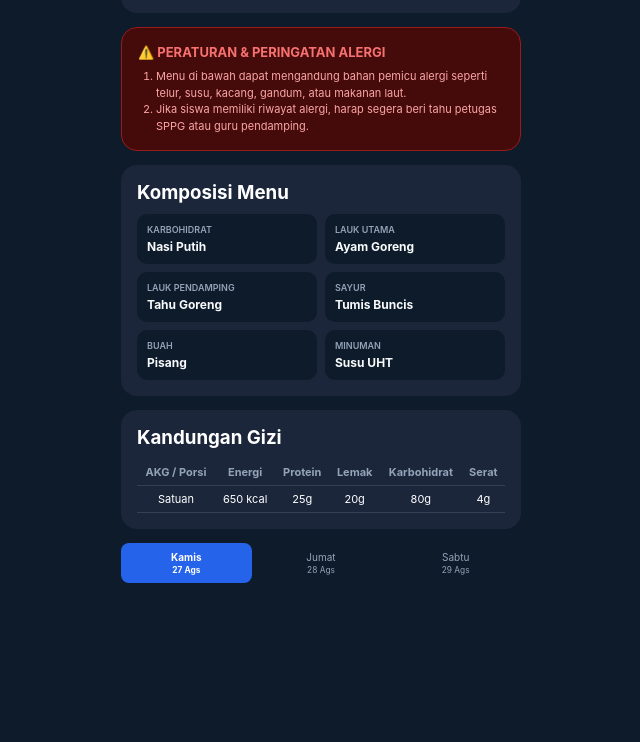
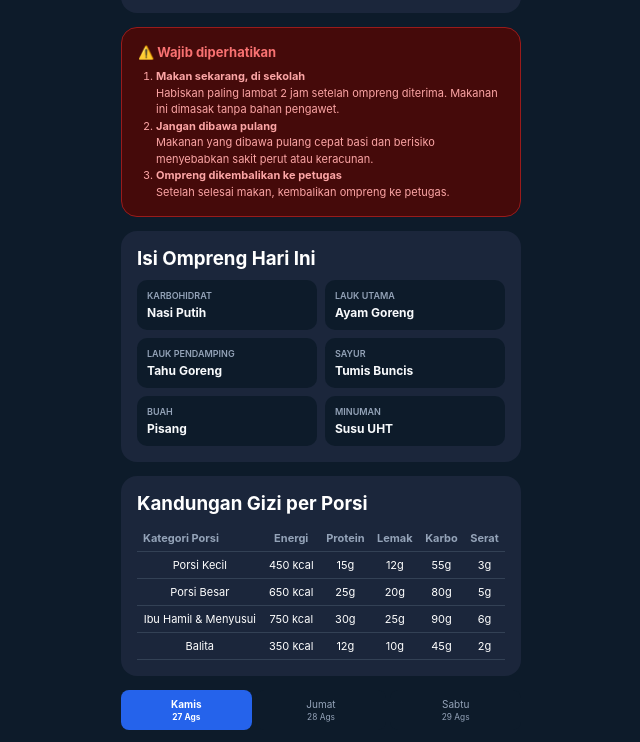
Before and after one commit to SPPGIWAPIKepuharjo/Menu-Makan-Bergizi-Gratis, a plain HTML site: page index.html in a window 1280 px wide. Shown: the part 416-1158 px from the top of the page, without its empty margins (319-959 px from the left). Before the commit the page ends 1011 px from the top, so only its background shows below. Drawn offline with Linux system fonts and the light colour scheme.

Commit message:
Update index.html

```diff
--- a/index.html
+++ b/index.html
@@ -28,18 +28,19 @@
             </div>
         </section>
 
-        <!-- Peringatan Alergi -->
+        <!-- Wajib Diperhatikan -->
         <section class="card warning-card">
-            <h3>⚠️ PERATURAN & PERINGATAN ALERGI</h3>
+            <h3>⚠️ Wajib diperhatikan</h3>
             <ol>
-                <li>Menu di bawah dapat mengandung bahan pemicu alergi seperti telur, susu, kacang, gandum, atau makanan laut.</li>
-                <li>Jika siswa memiliki riwayat alergi, harap segera beri tahu petugas SPPG atau guru pendamping.</li>
+                <li><strong>Makan sekarang, di sekolah</strong><br>Habiskan paling lambat 2 jam setelah ompreng diterima. Makanan ini dimasak tanpa bahan pengawet.</li>
+                <li><strong>Jangan dibawa pulang</strong><br>Makanan yang dibawa pulang cepat basi dan berisiko menyebabkan sakit perut atau keracunan.</li>
+                <li><strong>Ompreng dikembalikan ke petugas</strong><br>Setelah selesai makan, kembalikan ompreng ke petugas.</li>
             </ol>
         </section>
 
         <!-- Komposisi Menu -->
         <section class="card">
-            <h3>Komposisi Menu</h3>
+            <h3>Isi Ompreng Hari Ini</h3>
             <div class="menu-grid">
                 <div class="grid-item">
                     <span>KARBOHIDRAT</span>
@@ -68,31 +69,57 @@
             </div>
         </section>
 
-        <!-- Kandungan Gizi -->
+        <!-- Kandungan Gizi (5 Kolom Nutrisi + 4 Porsi) -->
         <section class="card">
-            <h3>Kandungan Gizi</h3>
+            <h3>Kandungan Gizi per Porsi</h3>
+            <div class="table-wrapper">
                 <table class="gizi-table">
                     <thead>
                         <tr>
-                        <th>AKG / Porsi</th>
+                            <th style="text-align: left;">Kategori Porsi</th>
                             <th>Energi</th>
                             <th>Protein</th>
                             <th>Lemak</th>
-                        <th>Karbohidrat</th>
+                            <th>Karbo</th>
                             <th>Serat</th>
                         </tr>
                     </thead>
                     <tbody>
                         <tr>
-                        <td>Satuan</td>
-                        <td id="energi-text">650 kcal</td>
-                        <td id="protein-text">25g</td>
-                        <td id="lemak-text">20g</td>
-                        <td id="karbo-gizi-text">80g</td>
-                        <td id="serat-text">4g</td>
+                            <td class="porsi-label">Porsi Kecil</td>
+                            <td id="energi-kecil">450 kcal</td>
+                            <td id="protein-kecil">15g</td>
+                            <td id="lemak-kecil">12g</td>
+                            <td id="karbo-kecil">55g</td>
+                            <td id="serat-kecil">3g</td>
+                        </tr>
+                        <tr>
+                            <td class="porsi-label">Porsi Besar</td>
+                            <td id="energi-besar">650 kcal</td>
+                            <td id="protein-besar">25g</td>
+                            <td id="lemak-besar">20g</td>
+                            <td id="karbo-besar">80g</td>
+                            <td id="serat-besar">5g</td>
+                        </tr>
+                        <tr>
+                            <td class="porsi-label">Ibu Hamil & Menyusui</td>
+                            <td id="energi-bumil">750 kcal</td>
+                            <td id="protein-bumil">30g</td>
+                            <td id="lemak-bumil">25g</td>
+                            <td id="karbo-bumil">90g</td>
+                            <td id="serat-bumil">6g</td>
+                        </tr>
+                        <tr>
+                            <td class="porsi-label">Balita</td>
+                            <td id="energi-balita">350 kcal</td>
+                            <td id="protein-balita">12g</td>
+                            <td id="lemak-balita">10g</td>
+                            <td id="karbo-balita">45g</td>
+                            <td id="serat-balita">2g</td>
                         </tr>
                     </tbody>
                 </table>
+            </div>
         </section>
 
         <!-- Navigasi Hari / Tanggal -->
```
Lines whose indentation alone changed are shown as unchanged.
